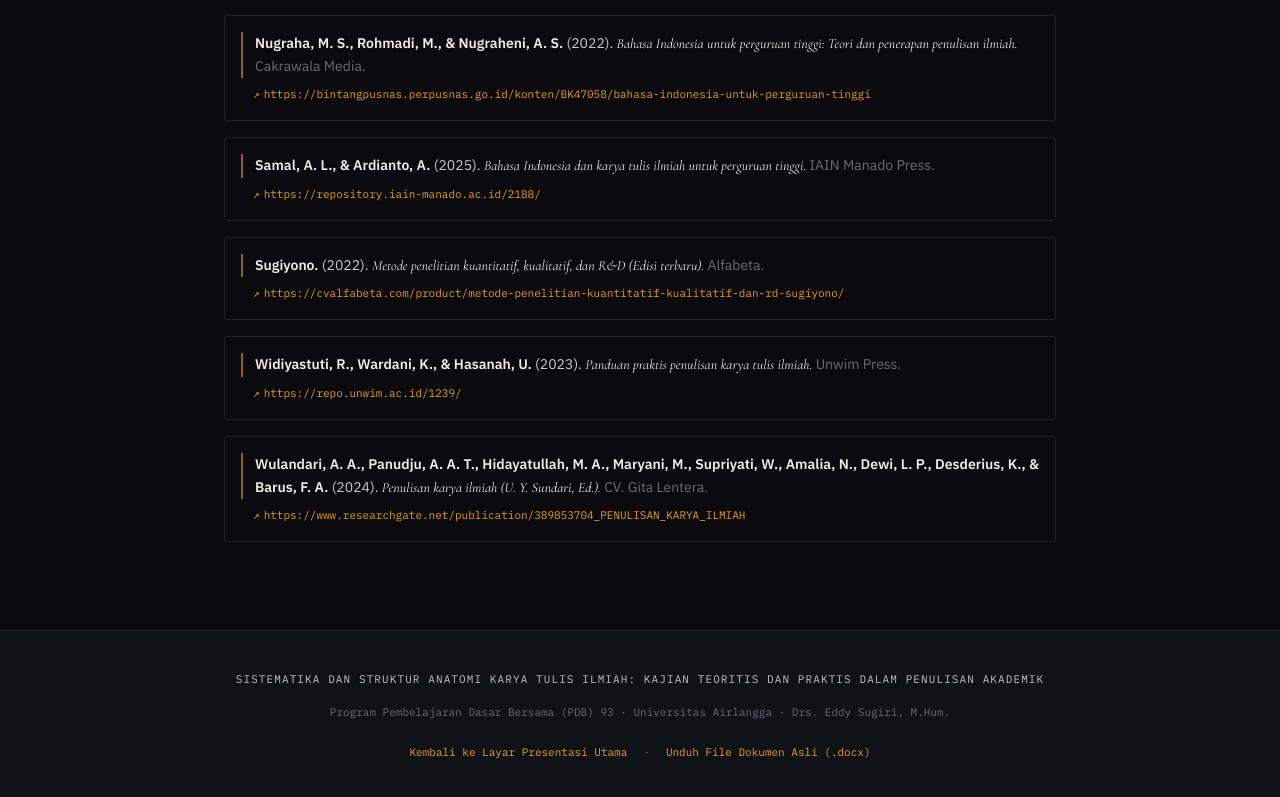
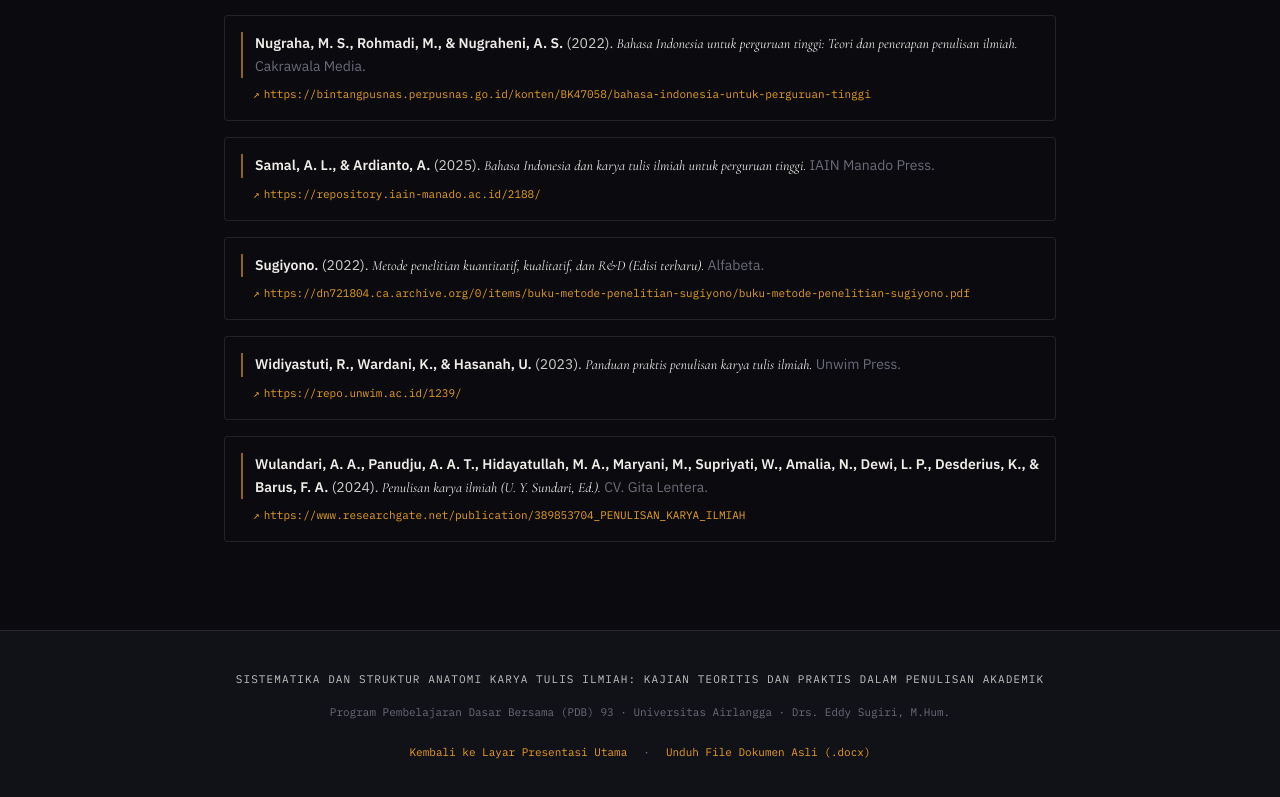
Before and after one commit to algojogacor/presentasi-indo-web, a Next.js app: page /makalah in a window 1280 px wide. Shown: the part 6664-7461 px from the top of the page. Built offline with nearby package versions, Linux system fonts and the light colour scheme.

Commit message:
fix(pustaka): update Sugiyono (2022) URL to working direct PDF link on Internet Archive

```diff
--- a/src/data/bibliography.ts
+++ b/src/data/bibliography.ts
@@ -137,7 +137,7 @@ export const REFERENCES: ReferenceItem[] = [
     year: "2022",
     title: "Metode penelitian kuantitatif, kualitatif, dan R&D (Edisi terbaru)",
     source: "Alfabeta.",
-    url: "https://cvalfabeta.com/product/metode-penelitian-kuantitatif-kualitatif-dan-rd-sugiyono/",
+    url: "https://dn721804.ca.archive.org/0/items/buku-metode-penelitian-sugiyono/buku-metode-penelitian-sugiyono.pdf",
     type: "BUKU TEKS",
     acts: [4],
   },
```
Also changed, not shown: 1 other file (tests, documents, lock files or other folders).
